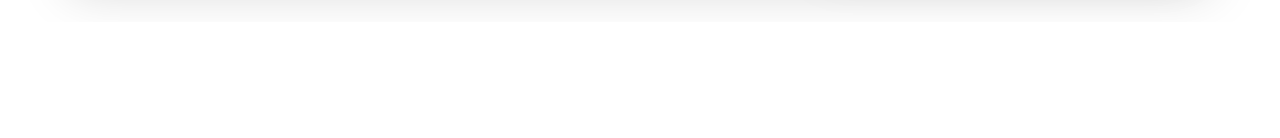
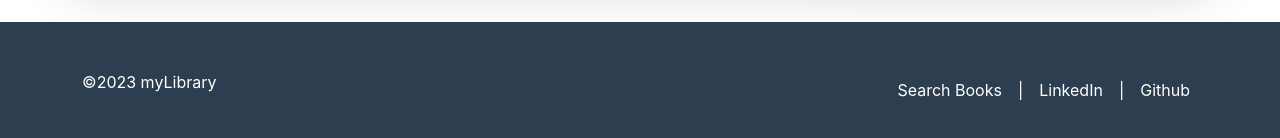
Before and after one commit to elvisEspinozaN/myLibrary, a React (Create React App) app in the folder frontend/mylibrary/: page / in a window 1280 px wide. Shown: the part 2448-2586 px from the top of the page. Before the commit the page ends 2470 px from the top, so only its background shows below. Built offline with nearby package versions, Linux system fonts and the light colour scheme.

Commit message:
wip: add Footer component

```diff
--- a/frontend/mylibrary/src/App.tsx
+++ b/frontend/mylibrary/src/App.tsx
@@ -4,6 +4,7 @@ import { Carousel } from "./layouts/HomePage/Carousel";
 import { FeaturedBooks } from "./layouts/HomePage/FeaturedBooks";
 import { Heros } from "./layouts/HomePage/Heros";
 import { MyLibraryServices } from "./layouts/HomePage/MyLibraryServices";
+import { Footer } from "./layouts/NavbarAndFooter/Footer";
 import { Navbar } from "./layouts/NavbarAndFooter/Navbar";
 
 function App() {
@@ -14,6 +15,7 @@ function App() {
       <Carousel />
       <Heros />
       <MyLibraryServices />
+      <Footer />
     </div>
   );
 }
--- a/frontend/mylibrary/src/layouts/NavbarAndFooter/Footer.tsx
+++ b/frontend/mylibrary/src/layouts/NavbarAndFooter/Footer.tsx
@@ -1,7 +1,42 @@
 export const Footer = () => {
   return (
-    <div>
-      <h1>footer</h1>
+    <div className="main-color">
+      <footer className="container d-flex flex-wrap justify-content-between align0item-center py-5 main-color">
+        <p className="col-md-4 mb-0 text-white">©2023 myLibrary</p>
+        <ul className="nav navbar-dark col-md-4 justify-content-end">
+          <li className="nav-item">
+            <a href="#" className="nav-link px-2 text-white">
+              Search Books
+            </a>
+          </li>
+          <li className="nav-item">
+            <p className="nav-link px-2 text-white">|</p>
+          </li>
+          <li className="nav-item">
+            <a
+              target="_blank"
+              href="https://www.linkedin.com/in/elvis-espinoza/"
+              className="nav-link px-2 text-white"
+              rel="noreferrer"
+            >
+              LinkedIn
+            </a>
+          </li>
+          <li className="nav-item">
+            <p className="nav-link px-2 text-white">|</p>
+          </li>
+          <li className="nav-item">
+            <a
+              target="_blank"
+              href="https://github.com/elvisEspinozaN/myLibrary"
+              className="nav-link px-2 text-white"
+              rel="noreferrer"
+            >
+              Github
+            </a>
+          </li>
+        </ul>
+      </footer>
     </div>
   );
 };
```
